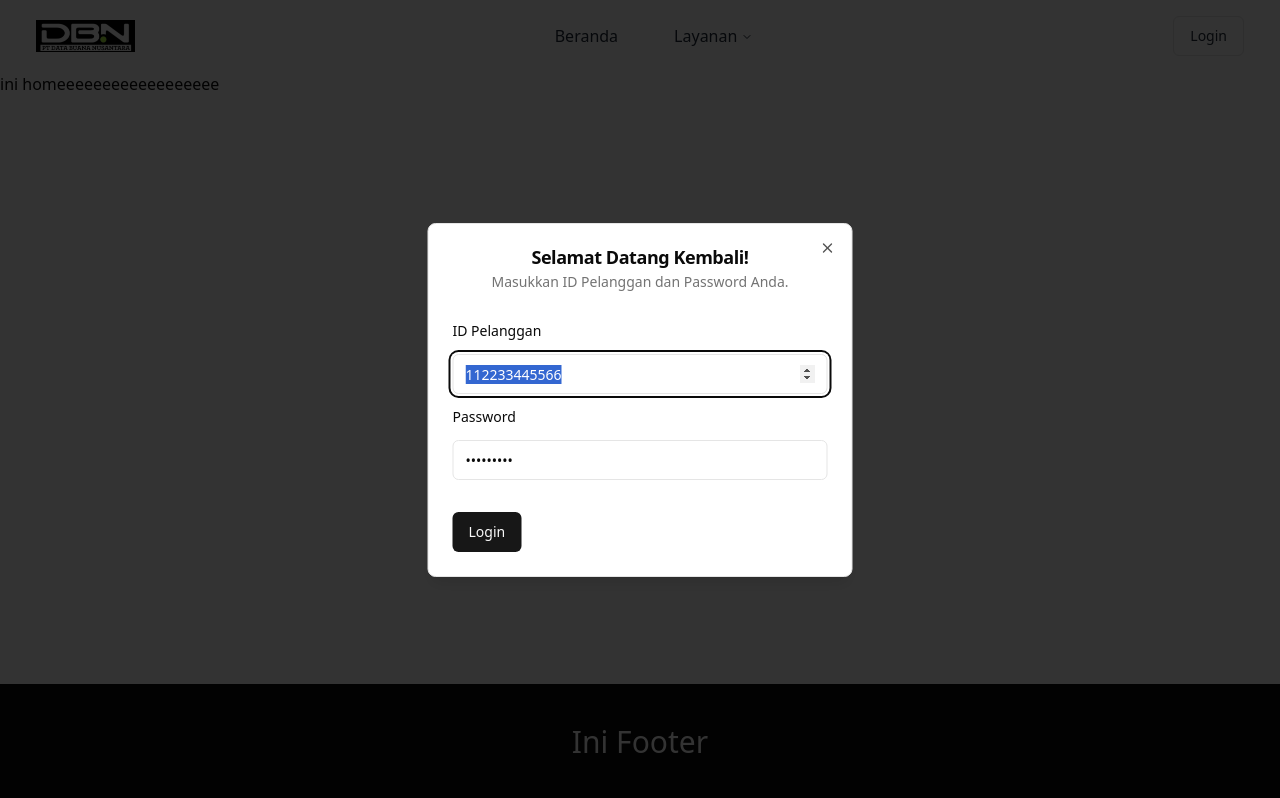
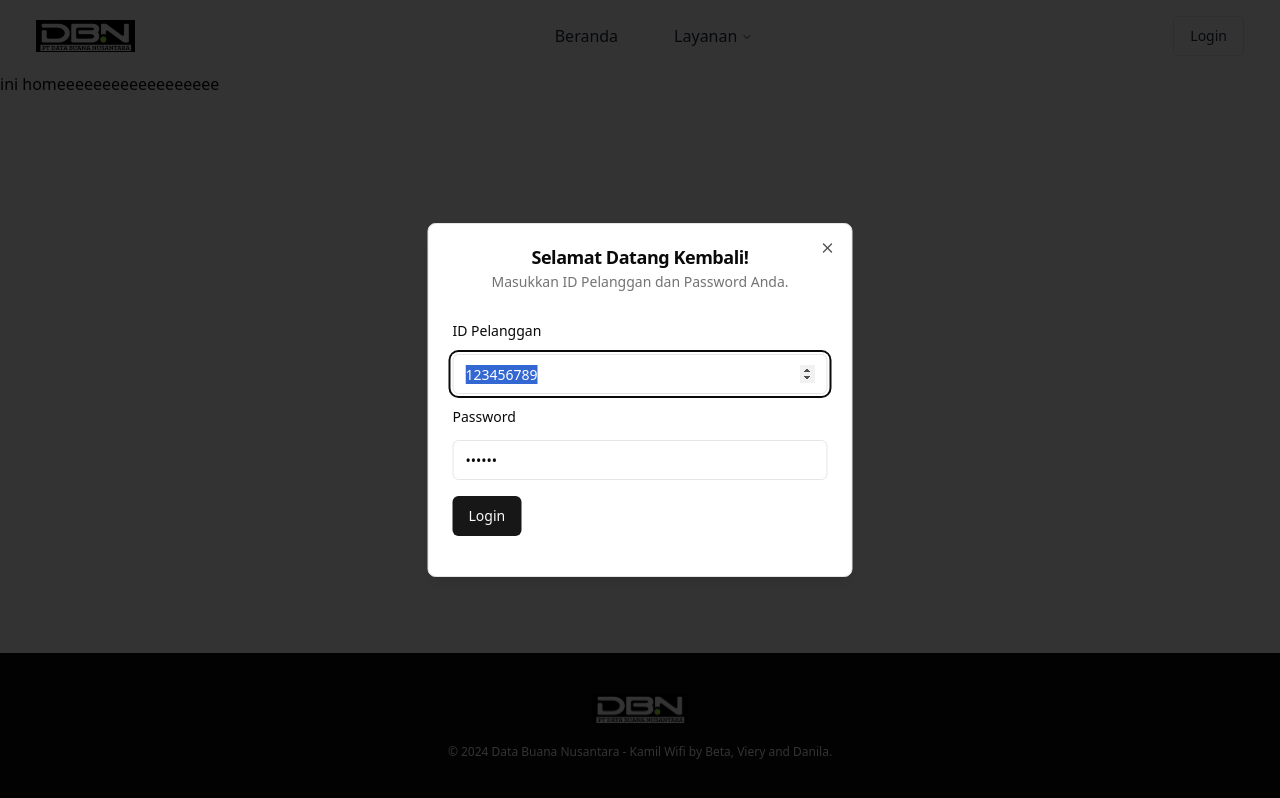
Before and after one commit to akuBetaa/dbn-project, a React (Vite) app: page / in a window 1280 px wide. Both pictures are taken after a click on the button "Login". Built offline with nearby package versions, Linux system fonts and the light colour scheme.

Commit message:
update Sidebar

```diff
--- a/src/components/Footer.jsx
+++ b/src/components/Footer.jsx
@@ -1,10 +1,12 @@
 import React from 'react'
+import ImageLogo from '@/assets/logo-dbn.png'
 
 const Footer = () => {
   return (
     <div className='bg-foreground p-10 mt-10'>
-        <div className="flex justify-center text-white text-3xl">
-          <h1>Ini Footer</h1>
+        <div className="flex flex-col justify-center items-center text-white">
+          <img src={ImageLogo} className="w-24" alt="" />
+          <p className='text-xs pt-5'>&#169; 2024 Data Buana Nusantara - Kamil Wifi by Beta, Viery and Danila.</p>
         </div>
     </div>
   )
--- a/src/components/Login.jsx
+++ b/src/components/Login.jsx
@@ -1,4 +1,4 @@
-import React from "react";
+import React, { useState } from "react";
 import {
   Dialog,
   DialogContent,
@@ -13,6 +13,39 @@ import { Input } from "@/components/ui/input";
 import { Label } from "@/components/ui/label";
 
 const Login = () => {
+  const [loginFailed, setLoginFailed] = useState("");
+
+  const login = (data, callback) => {
+    setTimeout(() => {
+      if (data.customerID === "123456789" && data.password === "123456") {
+        callback(true, "mock-token");
+      } else {
+        callback(false, { response: { data: "ID Pelanggan & Password tidak sesuai" } });
+      }
+    }, 1000);
+  };
+
+  const handleLogin = (e) => {
+    e.preventDefault();
+
+    const data = {
+      customerID: e.target.customerID.value,
+      password: e.target.password.value,
+    };
+
+    login(data, (status, res) => {
+      if (status) {
+        localStorage.setItem("token", res);
+        const redirectUrl = process.env.NODE_ENV === "development"
+          ? "http://localhost:5173/admin/list-pelanggan"
+          : "http://localhost:5173/login";
+        window.location.href = redirectUrl;
+      } else {
+        setLoginFailed(res.response.data);
+      }
+    });
+  };
+
   return (
     <Dialog>
       <DialogTrigger asChild>
@@ -25,33 +58,33 @@ const Login = () => {
             Masukkan ID Pelanggan dan Password Anda.
           </DialogDescription>
         </DialogHeader>
-        <div className="grid gap-4 py-4">
+        {loginFailed && <p className="text-red-500 text-center">{loginFailed}</p>}
+        <div className="py-4">
+          <form onSubmit={handleLogin} className="grid gap-4">
             <div className="flex flex-col gap-4">
-            <Label htmlFor="customerID">
-              ID Pelanggan
-            </Label>
+              <Label htmlFor="customerID">ID Pelanggan</Label>
               <Input
                 id="customerID"
                 type="number"
-              defaultValue="112233445566"
+                defaultValue="123456789"
                 className="col-span-3"
               />
             </div>
             <div className="flex flex-col gap-4">
-            <Label htmlFor="password">
-              Password
-            </Label>
+              <Label htmlFor="password">Password</Label>
               <Input
                 id="password"
                 type="password"
-              defaultValue="@peduarte"
+                defaultValue="123456"
                 className="col-span-3"
               />
             </div>
-        </div>
+
             <DialogFooter>
               <Button type="submit">Login</Button>
             </DialogFooter>
+          </form>
+        </div>
       </DialogContent>
     </Dialog>
   );
--- a/src/components/Sidebar.jsx
+++ b/src/components/Sidebar.jsx
@@ -12,7 +12,10 @@ import {
   NavigationMenuViewport,
 } from "@/components/ui/navigation-menu";
 
-import { Button } from "./ui/button";
+import { Button } from "@/components/ui/button";
+import { RxDashboard } from "react-icons/rx";
+import { SlPeople } from "react-icons/sl";
+import { MdOutlineHomeRepairService } from "react-icons/md";
 
 const Sidebar = () => {
   const [isOpen, setIsOpen] = useState(false);
@@ -46,26 +49,33 @@ const Sidebar = () => {
         {/* Desktop Menu */}
         <div className="hidden md:flex px-5">
           <div className="flex flex-col space-x-6">
-            <NavigationMenu className="flex flex-col gap-3">
-              <NavigationMenuList>
+            <NavigationMenu className="flex flex-col gap-3 items-start">
+              <NavigationMenuList className="">
                 <NavigationMenuItem className="w-full">
-                  <Link to={"/"}>Dashboard</Link>
+                  <Link to={"/admin"} className="flex gap-2 items-center">
+                    <RxDashboard />
+                    Dashboard
+                  </Link>
                 </NavigationMenuItem>
               </NavigationMenuList>
               <NavigationMenuList>
                 <NavigationMenuItem className="w-full">
-                  <Link to={"/"}>Dashboard</Link>
+                <Link to={"/admin/list-pengaduan"} className="flex gap-2 items-center">
+                    <MdOutlineHomeRepairService />
+                    Layanan Aduan
+                  </Link>
                 </NavigationMenuItem>
               </NavigationMenuList>
               <NavigationMenuList>
                 <NavigationMenuItem className="w-full">
-                  <Link to={"/"}>Dashboard</Link>
+                <Link to={"/admin/list-pelanggan"} className="flex gap-2 items-center">
+                    <SlPeople />
+                    Data Pelanggan
+                  </Link>
                 </NavigationMenuItem>
               </NavigationMenuList>
-              <NavigationMenuList  className="bg-foreground hover:bg-muted-foreground text-white px-7">
-                <NavigationMenuItem>
-                    Logout
-                </NavigationMenuItem>
+              <NavigationMenuList className="bg-foreground hover:bg-muted-foreground text-white px-7">
+                <NavigationMenuItem>Logout</NavigationMenuItem>
               </NavigationMenuList>
             </NavigationMenu>
           </div>
--- a/src/templates/AdminLayout.jsx
+++ b/src/templates/AdminLayout.jsx
@@ -4,7 +4,7 @@ import Sidebar from '@/components/Sidebar'
 const AdminLayout = ( { children, ...props }) => {
   return (
     <div className='flex flex-col md:flex-row min-h-screen max-h-screen'>
-      <div className='w-1/6 bg-gray-100'><Sidebar /></div>
+      <div className='w-1/6 bg-gray-100 flex'><Sidebar /></div>
       <div className='w-5/6'>
         {children}
       </div>
```
Lines whose indentation alone changed are shown as unchanged.
